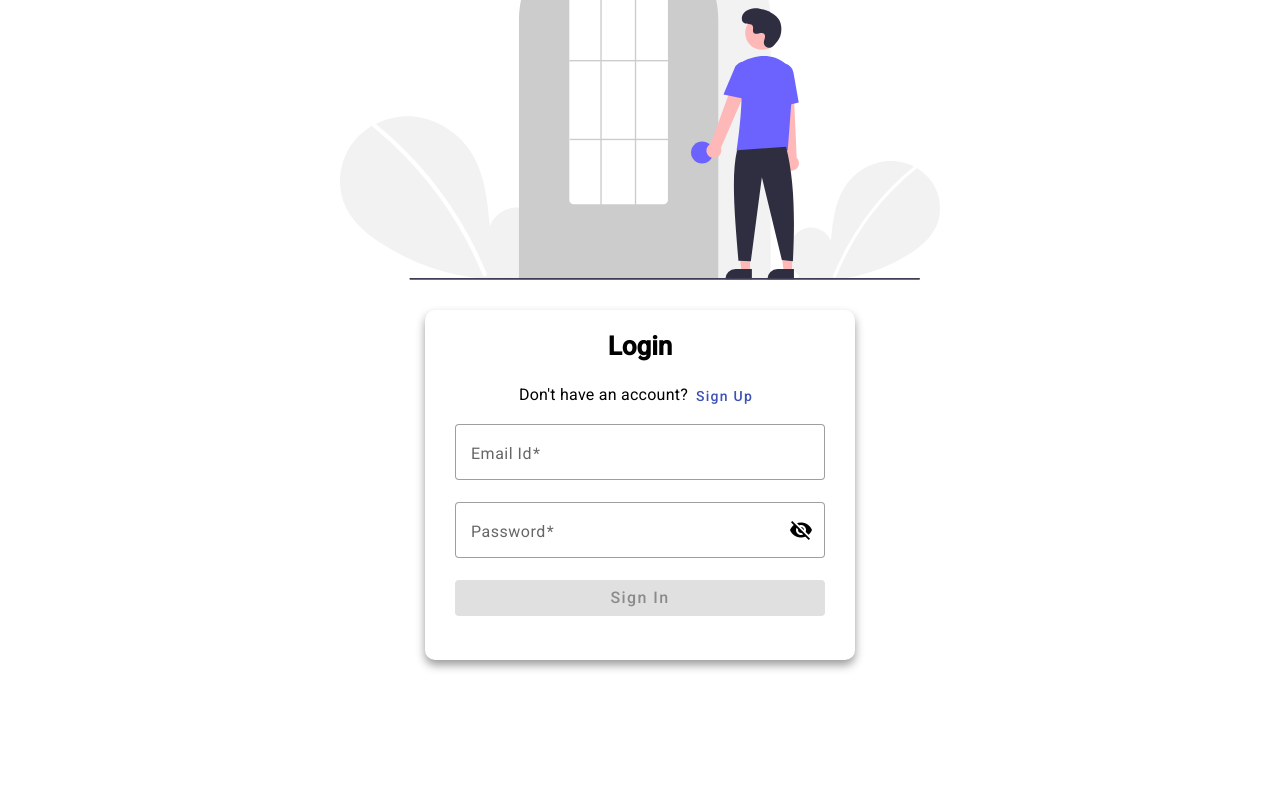
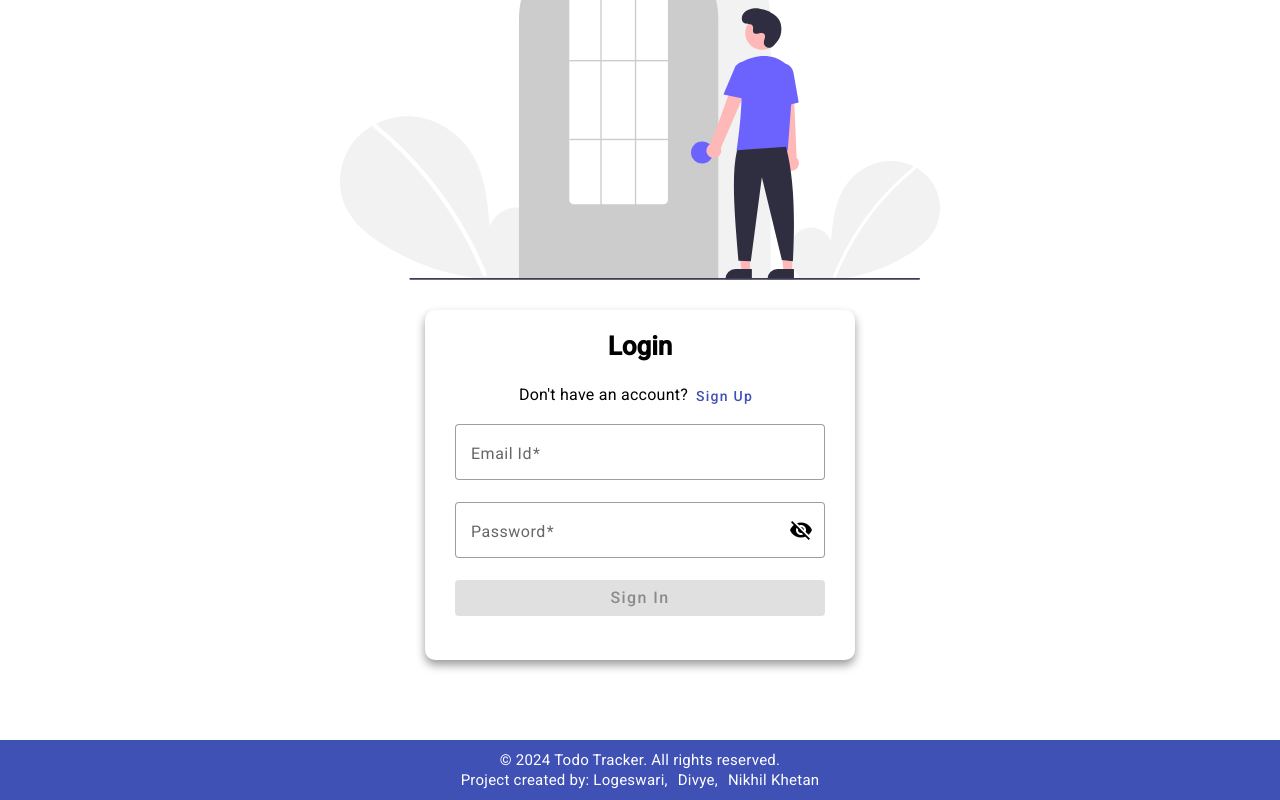
Before and after one commit to nikhilkhetan17/full-stack-todo-tracker-app, an Angular app in the folder todo-tracker-frontend/: page /login in a window 1280 px wide. Shown: the part 243-1043 px from the top of the page. Before the commit the page ends 923 px from the top, so only its background shows below. Built offline with nearby package versions, Linux system fonts and the light colour scheme; no server answers.

Commit message:
added footer

```diff
--- a/todo-tracker-frontend/src/app/app.component.html
+++ b/todo-tracker-frontend/src/app/app.component.html
@@ -2,3 +2,4 @@
 <router-outlet></router-outlet>
 <!-- <app-home></app-home> -->
  <!-- <app-sign-up></app-sign-up> -->
+<app-footer></app-footer>
--- a/todo-tracker-frontend/src/app/app.module.ts
+++ b/todo-tracker-frontend/src/app/app.module.ts
@@ -29,6 +29,7 @@ import { HttpInterceptorService } from './services/http-interceptor.service';
 import { EditTodoComponent } from './edit-todo/edit-todo.component';
 import { AddTodoComponent } from './add-todo/add-todo.component';
 import { FilterComponent } from './filter/filter.component';
+import { FooterComponent } from './footer/footer.component';
 
 
 @NgModule({
@@ -43,6 +44,7 @@ import { FilterComponent } from './filter/filter.component';
     EditTodoComponent,
     AddTodoComponent,
     FilterComponent,
+    FooterComponent,
   ],
   imports: [
     BrowserModule,
--- a/todo-tracker-frontend/src/app/dashboard/dashboard.component.css
+++ b/todo-tracker-frontend/src/app/dashboard/dashboard.component.css
@@ -5,8 +5,9 @@
 .card-container {
   display: flex;
   justify-content: flex-start;
-  /* gap: 30px 40px; */
+  gap: 30px 30px;
   flex-wrap: wrap;
+  padding: 20px;
 }
 
 .card {
@@ -15,7 +16,7 @@
   border-radius: 8px;
   box-shadow: 0 5px 10px 0 rgba(0, 0, 0, 0.4);
   overflow: hidden;
-  margin: 15px 15px;
+  /* margin: 15px 15px; */
   /* min-height: 410px; */
 }
 
--- /dev/null
+++ b/todo-tracker-frontend/src/app/footer/footer.component.css
@@ -0,0 +1,31 @@
+.footer {
+  background-color: #3F51B5;
+  color: #fff;
+  padding: 10px 0;
+  text-align: center;
+  margin-top: 60px;
+}
+
+.footer span {
+  margin: 0 5px;
+  font-size: 15px;
+}
+
+.container {
+  max-width: 1200px;
+  margin: 0 auto;
+}
+
+.footer p {
+  margin: 5px 0;
+}
+
+.email-link {
+  color: #fff;
+  text-decoration: none;
+  /* font-weight: 500; */
+}
+
+.email-link:hover {
+  text-decoration: underline;
+}
--- /dev/null
+++ b/todo-tracker-frontend/src/app/footer/footer.component.html
@@ -0,0 +1,8 @@
+<footer class="footer">
+    <div class="container">
+        <span>&copy; 2024 Todo Tracker. All rights reserved.</span><br>
+        <span>Project created by: <a href="mailto:nikhilkhetan22@gmail.com" class="email-link">Logeswari,</a></span>
+        <span><a href="mailto:nikhilkhetan22@gmail.com" class="email-link">Divye,</a></span>
+        <span><a href="mailto:nikhilkhetan22@gmail.com" class="email-link">Nikhil Khetan</a></span>
+    </div>
+  </footer>
```
Also changed, not shown: todo-tracker-frontend/src/app/footer/footer.component.ts (added, +10 -0 lines), 1 other file (tests, documents, lock files or other folders).
